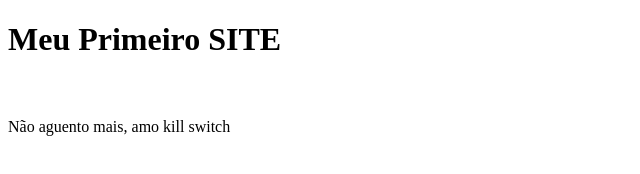
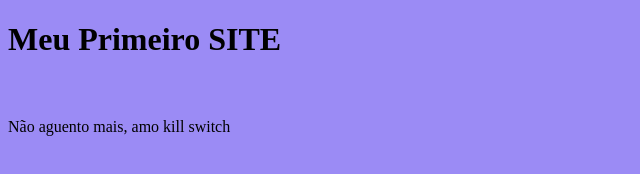
Before and after one commit to Livia-Colinsque/projeto-site, a plain HTML site: page index.html in a window 1280 px wide. Shown: the whole page, without its empty margins (0-640 px from the left). Drawn offline with Linux system fonts and the light colour scheme.

Commit message:
Projeto Site V2

```diff
--- a/estilo.css
+++ b/estilo.css
@@ -0,0 +1,3 @@
+body{
+    background-color: rgb(155, 139, 245);
+}
--- a/index.html
+++ b/index.html
@@ -4,6 +4,7 @@
     <meta charset="UTF-8">
     <meta name="viewport" content="width=device-width, initial-scale=1.0">
     <title><Livia-1DSB></Livia-1DSB></title>
+    <link rel="stylesheet" href="estilo.css">
 </head>
 <body>
     <h1>Meu Primeiro SITE</h1>
```
